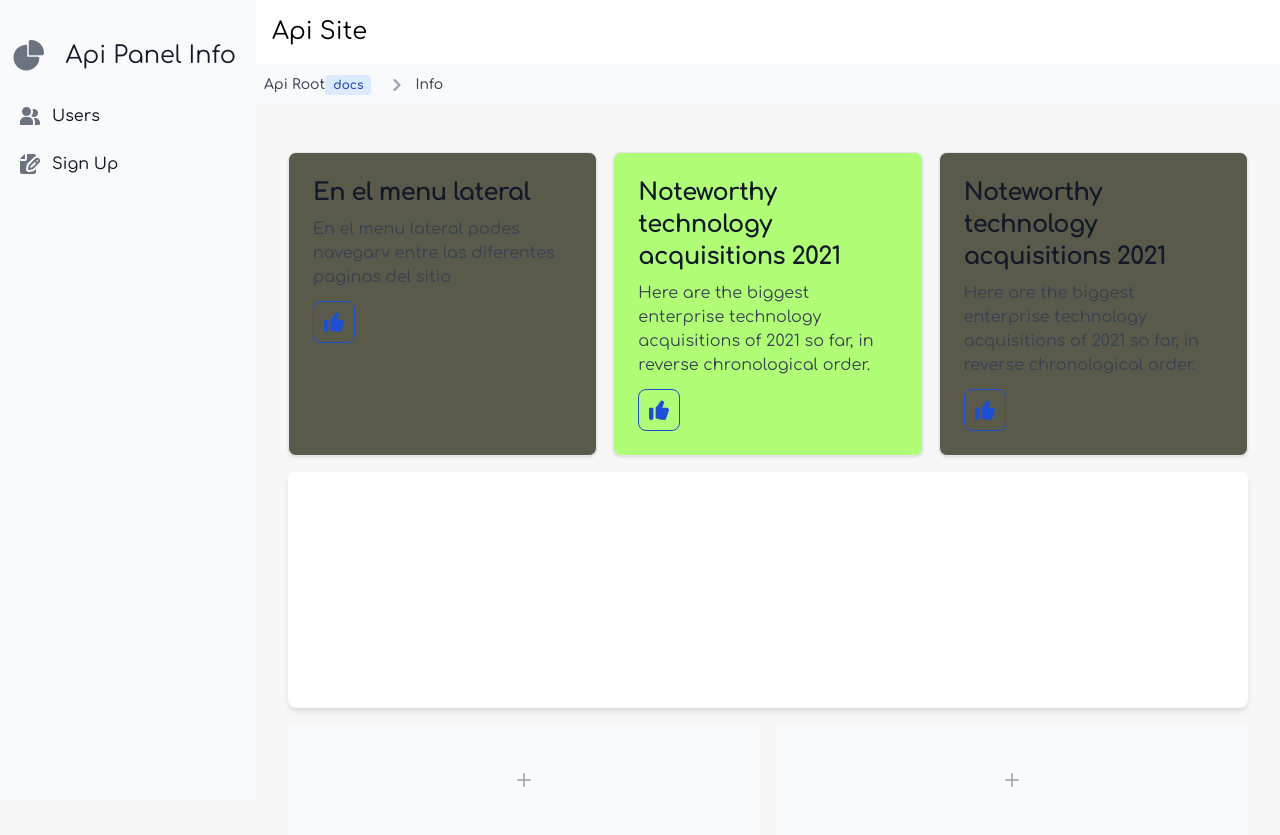
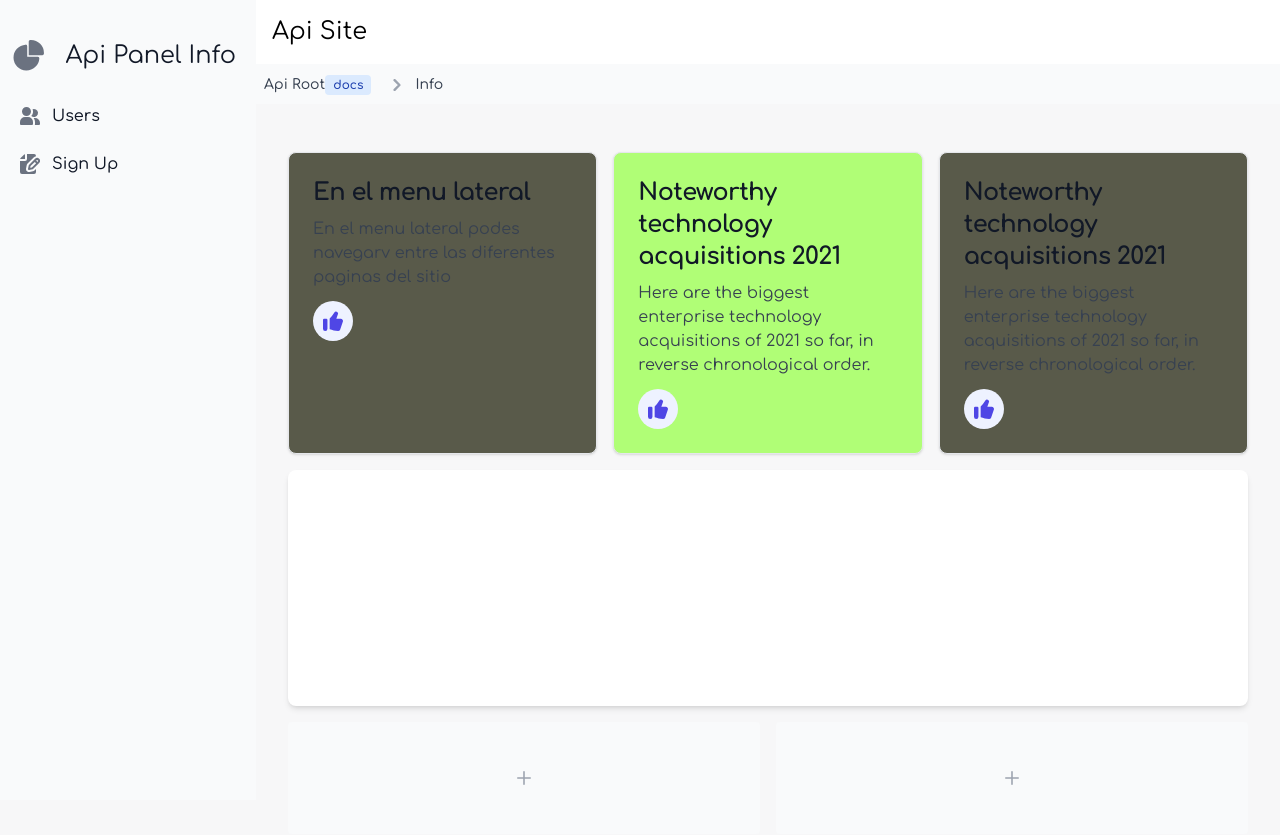
Before and after one commit to Joaquin-Gael/back-web, a Django app: page /api/web/ in a window 1280 px wide. Shown: the top 835 px of the page. Run offline with Django 5.2, Linux system fonts and the light colour scheme; style sheets or scripts are compiled from the project's sources; some libraries are stand-ins or nearby versions.

Commit message:
update:termino el panel

```diff
--- a/mysite/templates/index.html
+++ b/mysite/templates/index.html
@@ -12,7 +12,7 @@
                 <h5 class="mb-2 text-2xl font-bold tracking-tight text-gray-900 dark:text-white">En el menu lateral</h5>
             </a>
             <p class="mb-3 font-normal text-gray-700 dark:text-gray-400">En el menu lateral podes navegarv entre las diferentes paginas del sitio</p>
-            <button type="button" class="text-blue-700 border border-blue-700 hover:bg-blue-700 hover:text-white focus:ring-4 focus:outline-none focus:ring-blue-300 font-medium rounded-lg text-sm p-2.5 text-center inline-flex items-center me-2 dark:border-blue-500 dark:text-blue-500 dark:hover:text-white dark:focus:ring-blue-800 dark:hover:bg-blue-500">
+            <button type="button" class="bg-[#eef2ff] text-[#4f46e5] hover:bg-blue-700 hover:text-white focus:ring-4 focus:outline-none focus:ring-blue-300 font-medium rounded-full text-sm p-2.5 text-center inline-flex items-center me-2 dark:text-[#4f46e5] dark:hover:text-white dark:focus:ring-blue-800 dark:hover:bg-green-400">
                 <svg class="w-5 h-5" aria-hidden="true" xmlns="http://www.w3.org/2000/svg" fill="currentColor" viewBox="0 0 18 18">
                 <path d="M3 7H1a1 1 0 0 0-1 1v8a2 2 0 0 0 4 0V8a1 1 0 0 0-1-1Zm12.954 0H12l1.558-4.5a1.778 1.778 0 0 0-3.331-1.06A24.859 24.859 0 0 1 6 6.8v9.586h.114C8.223 16.969 11.015 18 13.6 18c1.4 0 1.592-.526 1.88-1.317l2.354-7A2 2 0 0 0 15.954 7Z"/>
                 </svg>
@@ -24,7 +24,7 @@
                 <h5 class="mb-2 text-2xl font-bold tracking-tight text-gray-900 dark:text-[#363635]">Noteworthy technology acquisitions 2021</h5>
             </a>
             <p class="mb-3 font-normal text-gray-700 dark:text-[#363635]">Here are the biggest enterprise technology acquisitions of 2021 so far, in reverse chronological order.</p>
-            <button type="button" class="text-blue-700 border border-blue-700 hover:bg-blue-700 hover:text-white focus:ring-4 focus:outline-none focus:ring-blue-300 font-medium rounded-lg text-sm p-2.5 text-center inline-flex items-center me-2 dark:border-blue-500 dark:text-blue-500 dark:hover:text-white dark:focus:ring-blue-800 dark:hover:bg-blue-500">
+            <button type="button" class="bg-[#eef2ff] text-[#4f46e5] hover:bg-blue-700 hover:text-white focus:ring-4 focus:outline-none focus:ring-blue-300 font-medium rounded-full text-sm p-2.5 text-center inline-flex items-center me-2 dark:text-[#4f46e5] dark:hover:text-white dark:focus:ring-blue-800 dark:hover:bg-green-400">
                 <svg class="w-5 h-5" aria-hidden="true" xmlns="http://www.w3.org/2000/svg" fill="currentColor" viewBox="0 0 18 18">
                 <path d="M3 7H1a1 1 0 0 0-1 1v8a2 2 0 0 0 4 0V8a1 1 0 0 0-1-1Zm12.954 0H12l1.558-4.5a1.778 1.778 0 0 0-3.331-1.06A24.859 24.859 0 0 1 6 6.8v9.586h.114C8.223 16.969 11.015 18 13.6 18c1.4 0 1.592-.526 1.88-1.317l2.354-7A2 2 0 0 0 15.954 7Z"/>
                 </svg>
@@ -36,7 +36,7 @@
                 <h5 class="mb-2 text-2xl font-bold tracking-tight text-gray-900 dark:text-white">Noteworthy technology acquisitions 2021</h5>
             </a>
             <p class="mb-3 font-normal text-gray-700 dark:text-gray-400">Here are the biggest enterprise technology acquisitions of 2021 so far, in reverse chronological order.</p>
-            <button type="button" class="text-blue-700 border border-blue-700 hover:bg-blue-700 hover:text-white focus:ring-4 focus:outline-none focus:ring-blue-300 font-medium rounded-lg text-sm p-2.5 text-center inline-flex items-center me-2 dark:border-blue-500 dark:text-blue-500 dark:hover:text-white dark:focus:ring-blue-800 dark:hover:bg-blue-500">
+            <button type="button" class="bg-[#eef2ff] text-[#4f46e5] hover:bg-blue-700 hover:text-white focus:ring-4 focus:outline-none focus:ring-blue-300 font-medium rounded-full text-sm p-2.5 text-center inline-flex items-center me-2 dark:text-[#4f46e5] dark:hover:text-white dark:focus:ring-blue-800 dark:hover:bg-green-400">
                 <svg class="w-5 h-5" aria-hidden="true" xmlns="http://www.w3.org/2000/svg" fill="currentColor" viewBox="0 0 18 18">
                 <path d="M3 7H1a1 1 0 0 0-1 1v8a2 2 0 0 0 4 0V8a1 1 0 0 0-1-1Zm12.954 0H12l1.558-4.5a1.778 1.778 0 0 0-3.331-1.06A24.859 24.859 0 0 1 6 6.8v9.586h.114C8.223 16.969 11.015 18 13.6 18c1.4 0 1.592-.526 1.88-1.317l2.354-7A2 2 0 0 0 15.954 7Z"/>
                 </svg>
```
